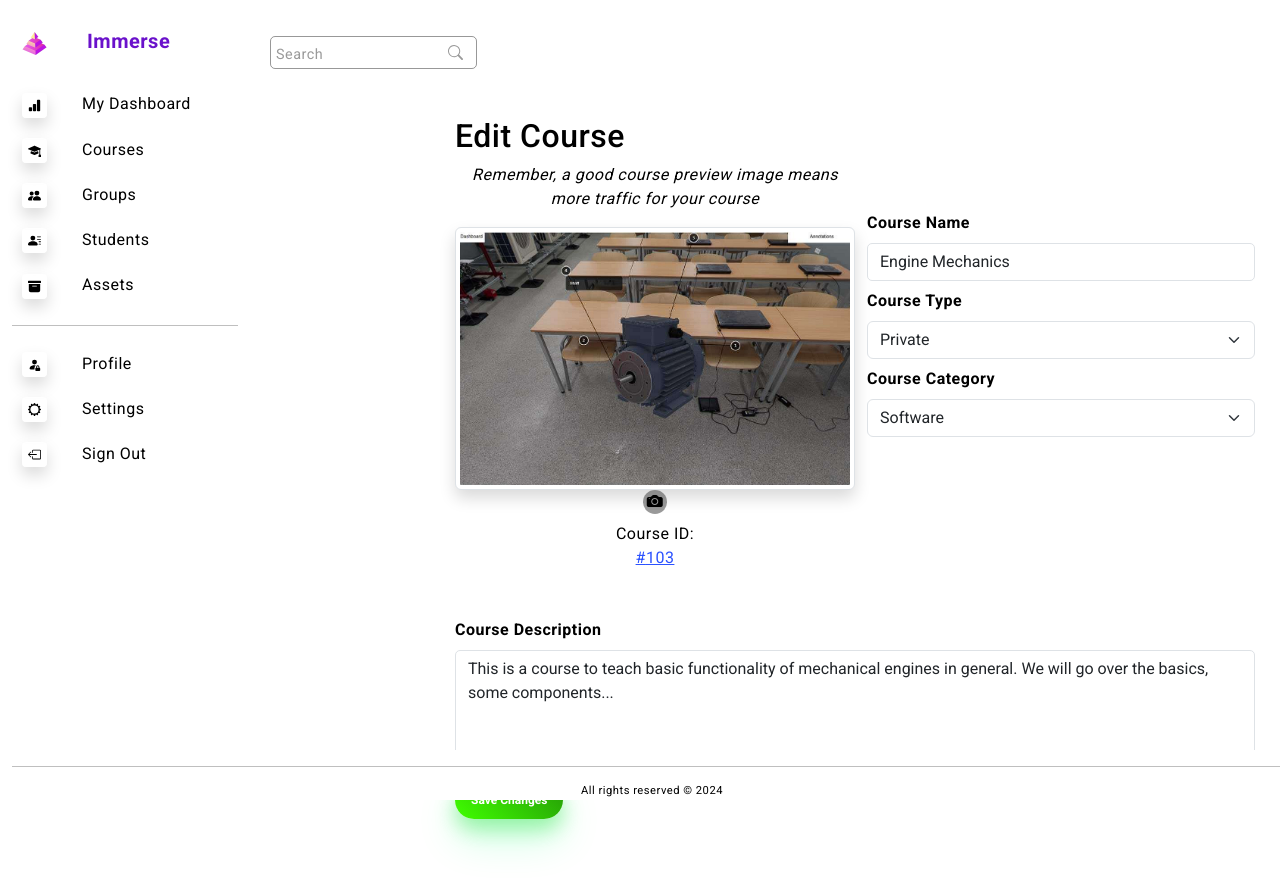
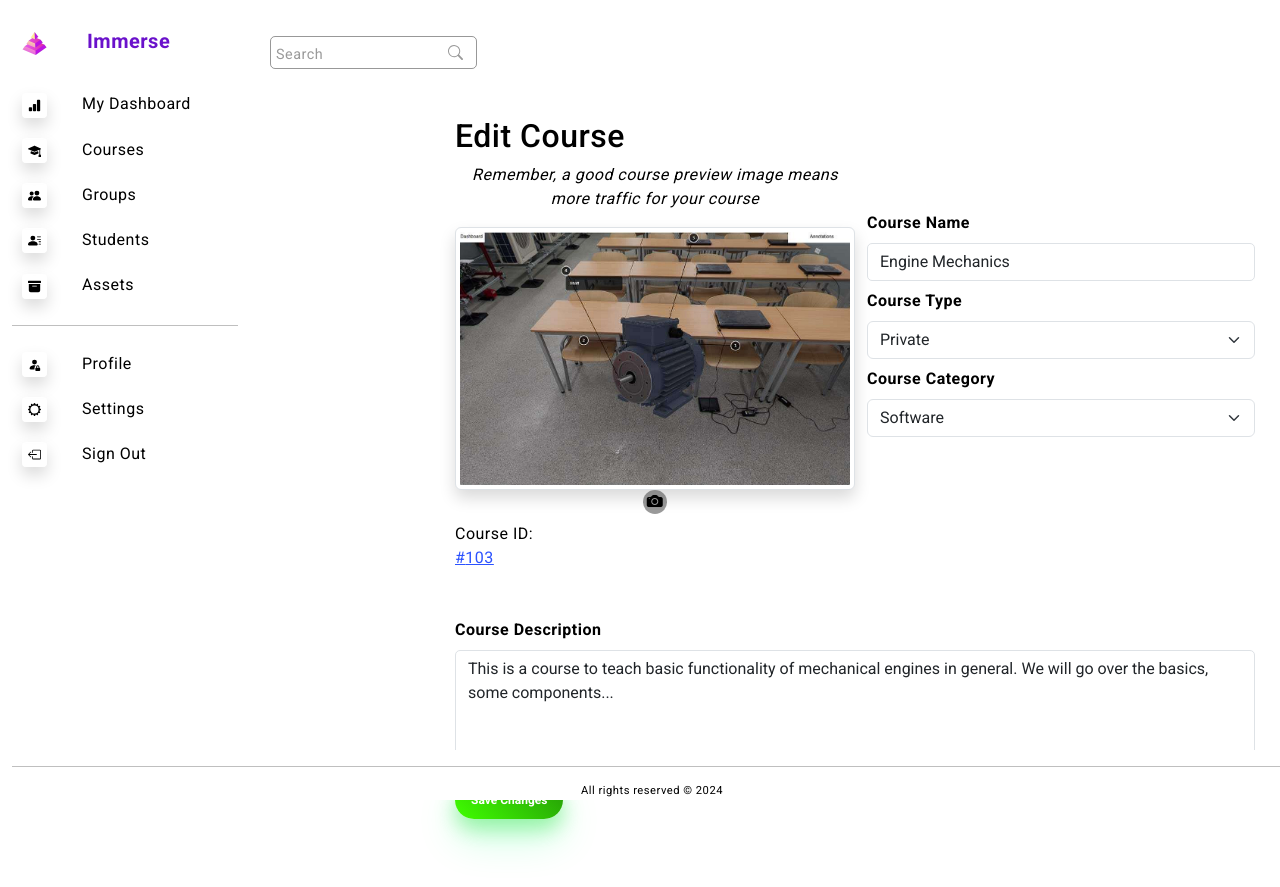
Before and after one commit to JosephMoustaid/Immerse---React, a React (Vite) app in the folder LMS/: page /edit-course in a window 1280 px wide. Shown: the top 887 px of the page. Built offline with nearby package versions, Linux system fonts and the light colour scheme.

Commit message:
updated edit course page component

```diff
--- a/LMS/src/pages/EditCourse.jsx
+++ b/LMS/src/pages/EditCourse.jsx
@@ -93,7 +93,7 @@ function EditCourse({ course, onSave }) {
                     accept="image/*"
                   />
                 </div>
-                <div className="mt-2">
+                <div className="mt-2 text-start">
                   Course ID: <p className="text-blue text-decoration-underline">#{formData.id}</p>
                 </div>
               </div>
```
